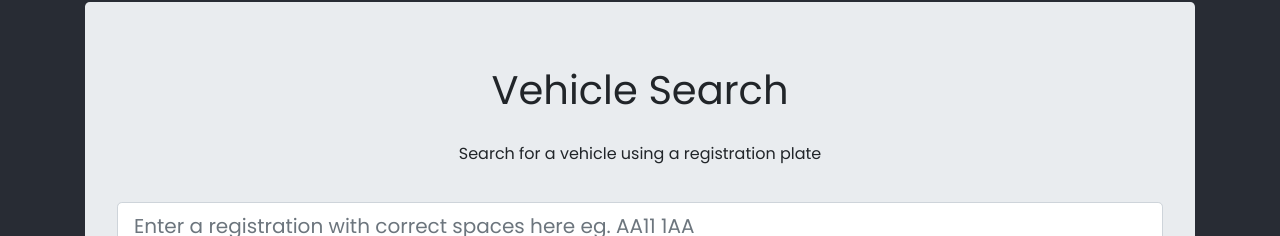
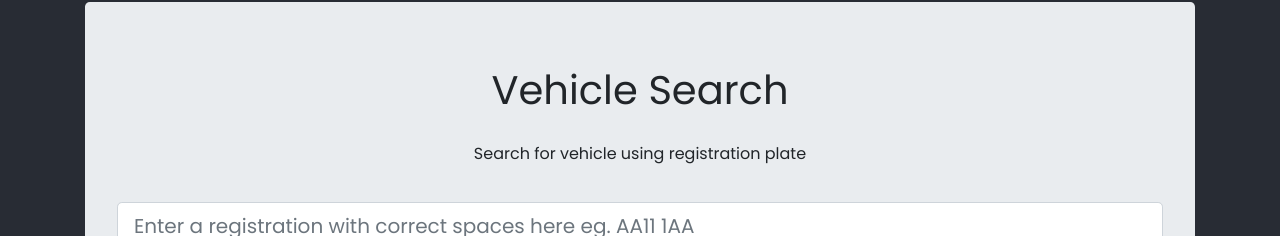
Before and after one commit to the-winning-team-for-this-project/frontend, a React (Create React App) app: page /vehicle-search in a window 1280 px wide. Shown: the part 102-338 px from the top of the page. Built offline with nearby package versions, Linux system fonts and the light colour scheme.

Commit message:
text change

```diff
--- a/src/components/RegSearch.jsx
+++ b/src/components/RegSearch.jsx
@@ -21,7 +21,7 @@ const RegSearch = () => {
         <Jumbotron>
         <h1>Vehicle Search</h1>
         <p>
-          Search for a vehicle using a registration plate
+          Search for vehicle using registration plate
         </p>
         <Form>
             <Form.Group>
```
